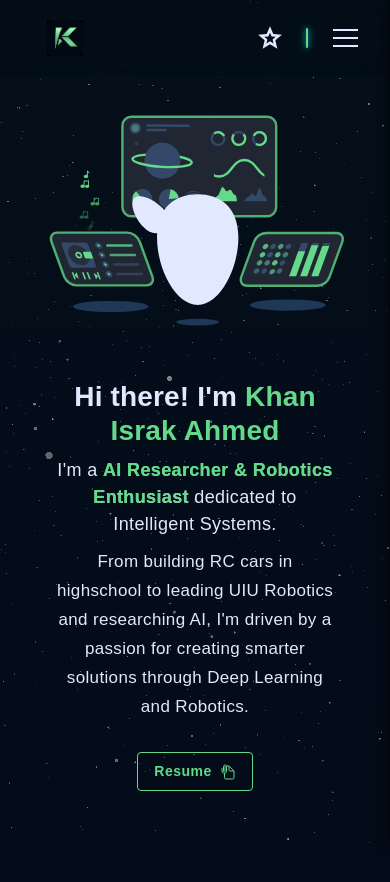
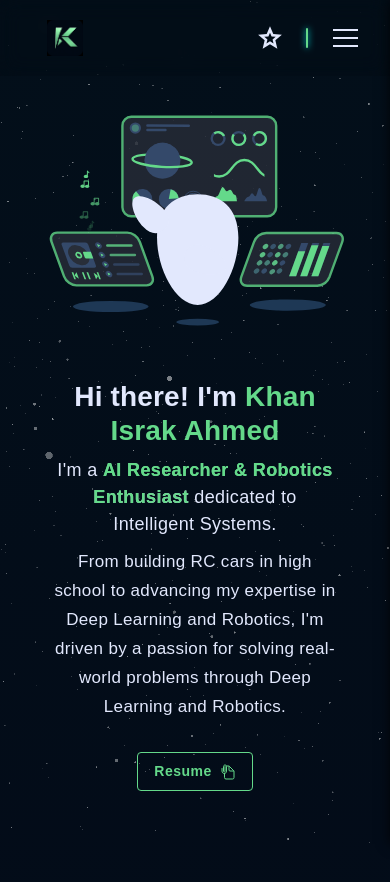
Before and after one commit to KhanIsrakAhmed/israkPortfolio, a React (Create React App) app: page / in a window 390 px wide. Shown: the top 882 px of the page. Built offline with nearby package versions, Linux system fonts and the light colour scheme; no server answers; a web font is replaced by a local one.

Commit message:
Update Intro
From phone

```diff
--- a/src/components/Intro.js
+++ b/src/components/Intro.js
@@ -215,8 +215,7 @@ const Intro = () => {
         </div>
 
         <div className="intro-desc" ref={descRef}>
-          From building RC cars in highschool to leading UIU Robotics and
-          researching AI, I'm driven by a passion for creating smarter solutions
+          From building RC cars in high school to advancing my expertise in Deep Learning and Robotics, I'm driven by a passion for solving real-world problems
           through Deep Learning and Robotics.
         </div>
 
```
